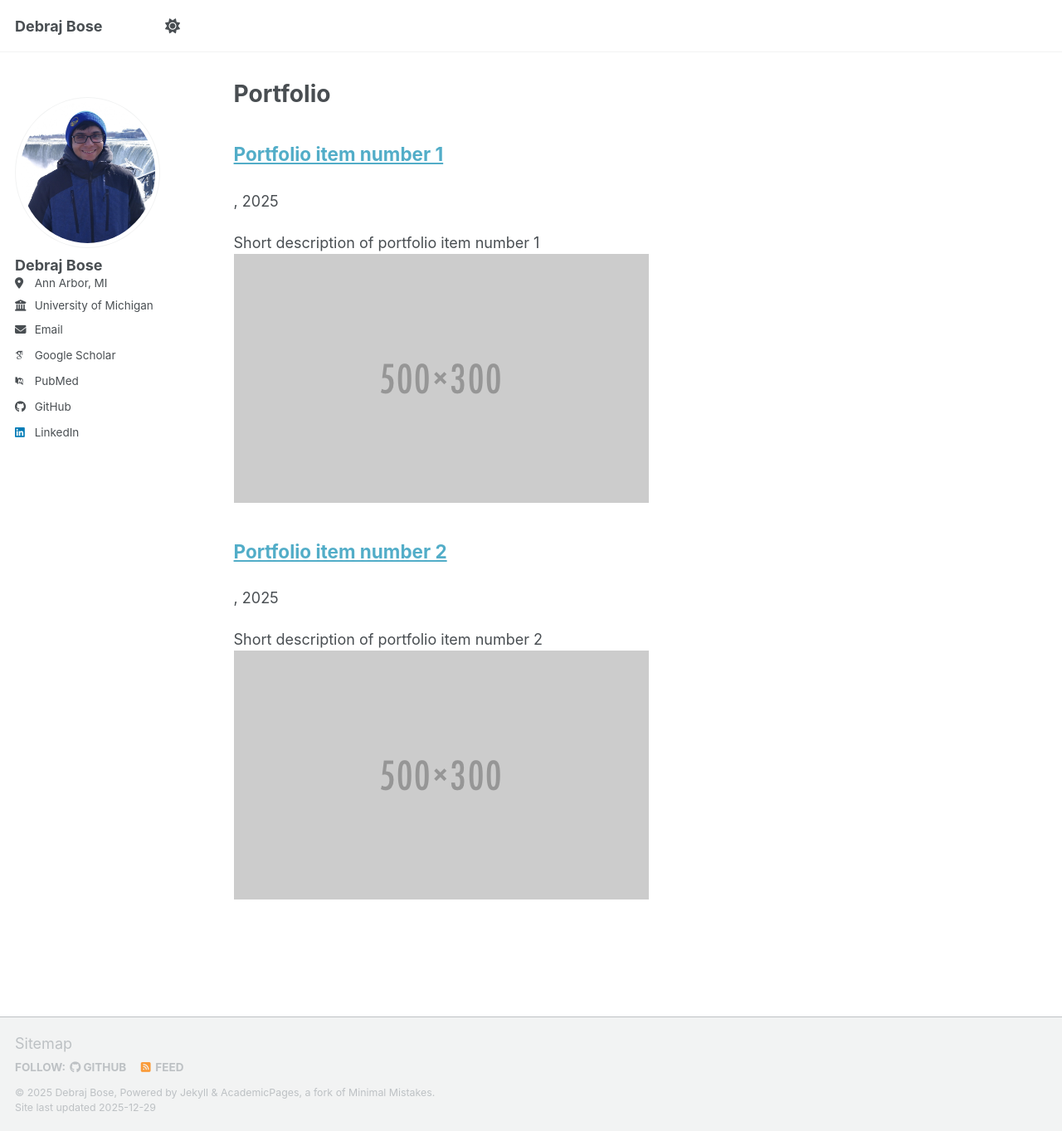
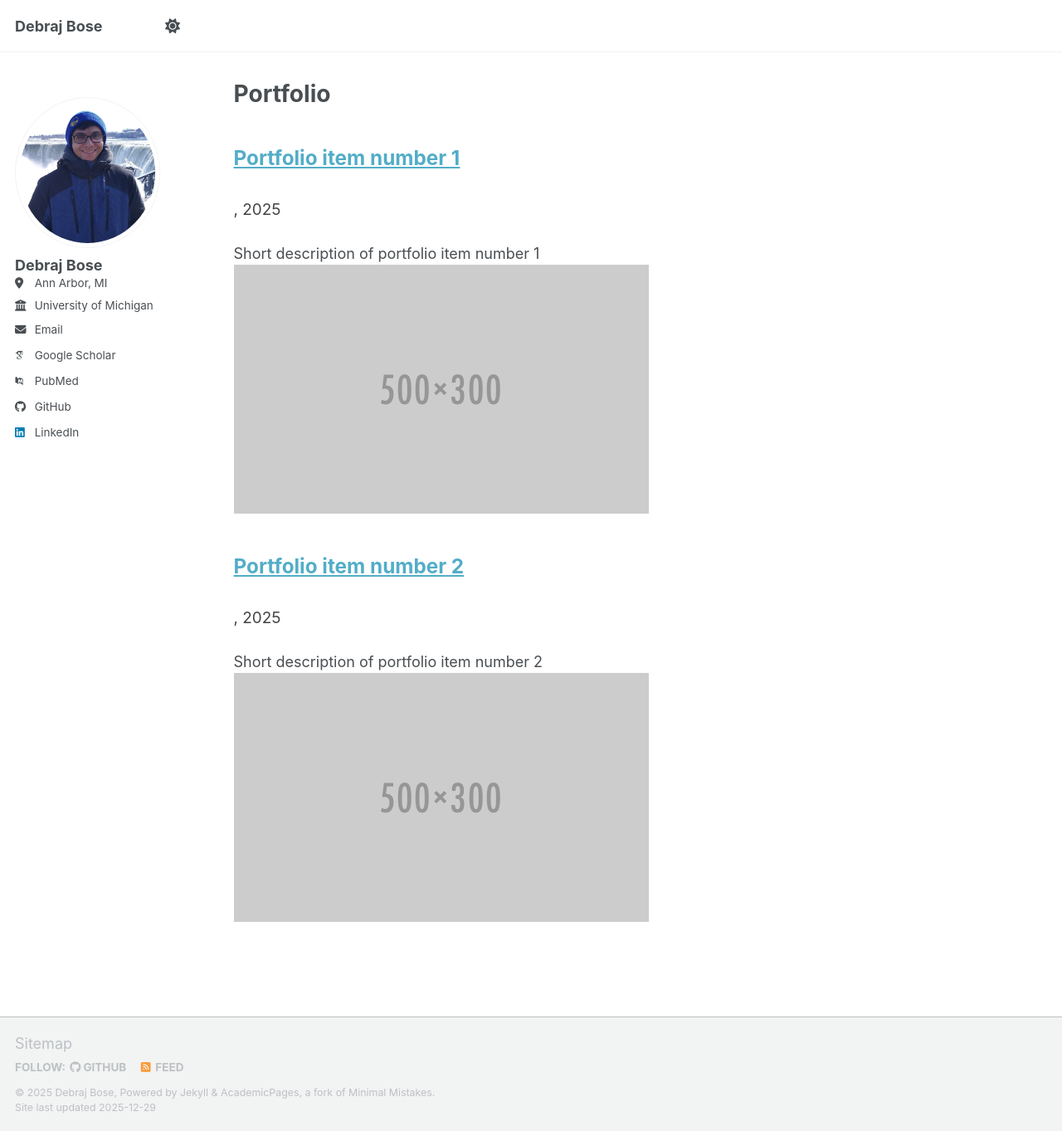
Before and after one commit to bosedebraj96/bosedebraj96.github.io, a Jekyll site: the page built from _pages/portfolio.html, in a window 1280 px wide and 1363 px high. Shown: the whole window at 83% size. Built offline with Jekyll 4.4.1, drawn with Linux system fonts in a browser that asks for light colours; some web fonts are replaced; a script bundle is joined from its source files by our own code; library files that are not in the unit come from our copies.

Commit message:
Update main.scss
Hopefully fixed the font size of authors issue

```diff
--- a/assets/css/main.scss
+++ b/assets/css/main.scss
@@ -42,11 +42,21 @@
     "vendor/font-awesome/brands"
 ;
 
+/* Publication list styling */
+.archive__item-title {
+  font-size: 1.35rem;
+}
+
 .archive__item-excerpt {
-  font-size: 1rem;
-  line-height: 1.4;
+  font-size: 1.05rem;
+  line-height: 1.5;
+  margin-top: 0.2rem;
 }
 
 .archive__item-excerpt em {
-  font-size: 1rem;
+  font-size: 1.05rem;
 }
+
+.archive__item-excerpt {
+  color: #444;
+}
```
